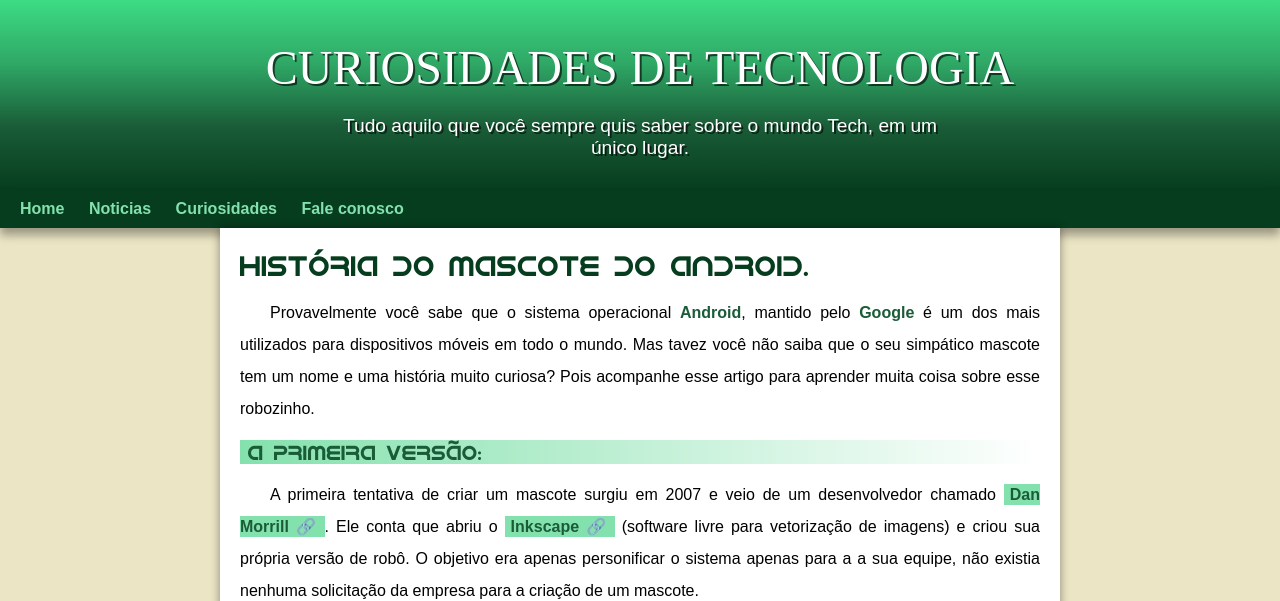
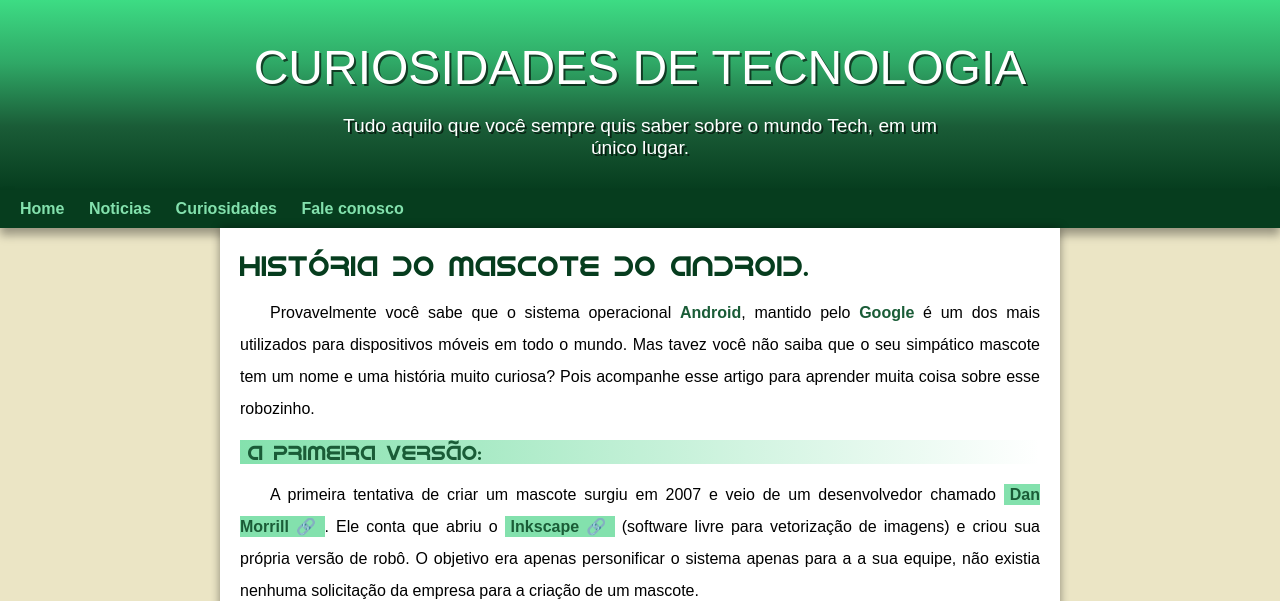
Before and after one commit to HalseyDev/projeto-android, a plain HTML site: page index.html in a window 1280 px wide. Shown: the top 601 px of the page. Drawn offline with Linux system fonts and the light colour scheme.

Commit message:
mudei o titulo

```diff
--- a/style.css
+++ b/style.css
@@ -17,7 +17,7 @@
     --cor05: #063d1e;
 
     --font-padrão: Arial, Verdana, Helvetica, sans-serif;
-    --font-destaque: 'Bebas Neue', 'cursive';
+    --font-destaque: 'Bebas Neue', Arial;
     --font-android: 'Android', 'cursive';
 }
 
```
